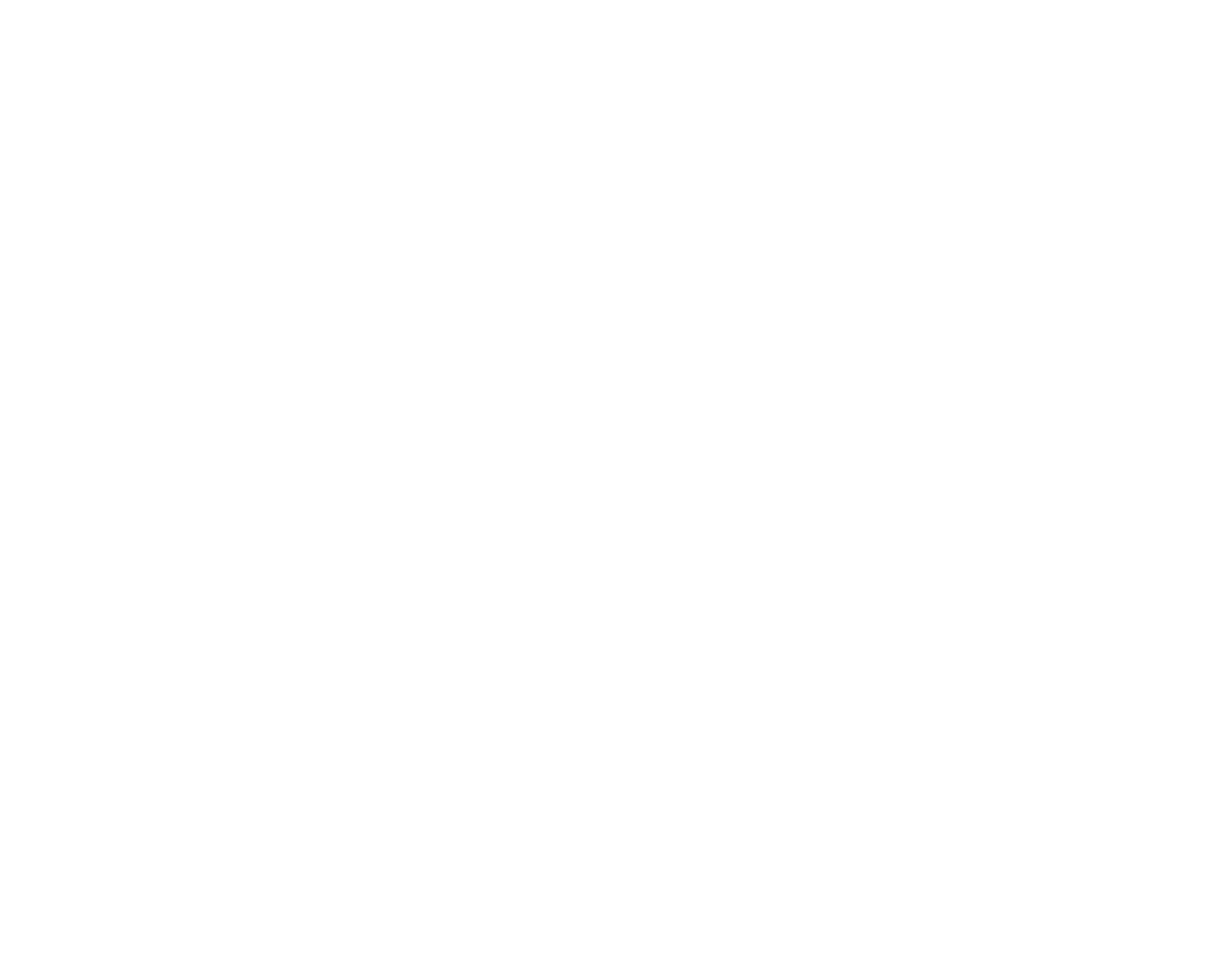
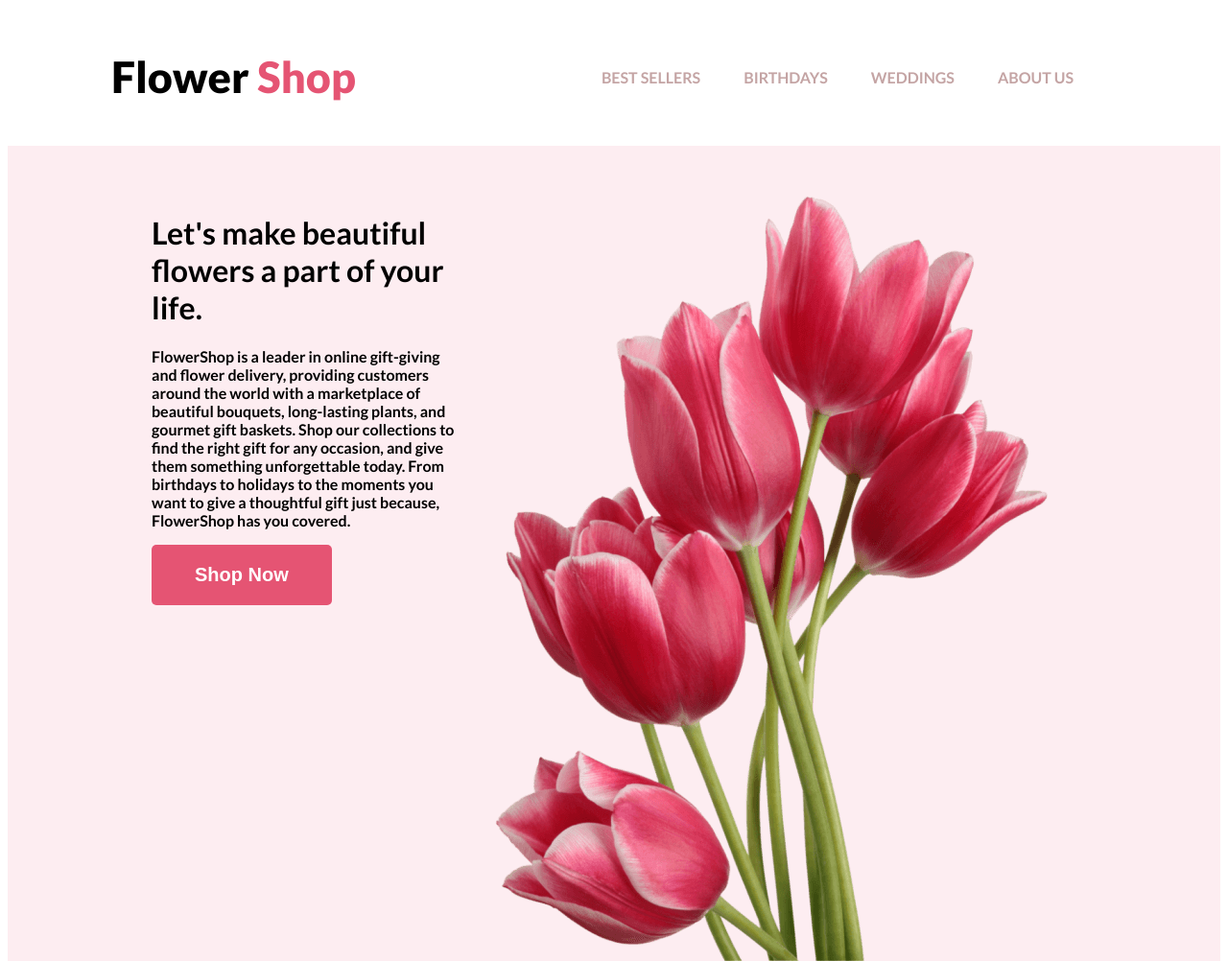
Before and after one commit to shaker09/onlineflowershop, a plain HTML site: page index.html in a window 1280 px wide. Shown: the top 1002 px of the page at 96% size. Before the commit the page ends 800 px from the top, so only its background shows below. Drawn offline with Linux system fonts and the light colour scheme.

Commit message:
nav added

```diff
--- a/index.html
+++ b/index.html
@@ -4,10 +4,32 @@
     <meta charset="UTF-8">
     <meta name="viewport" content="width=device-width, initial-scale=1.0">
     <title>Online Flower Shop</title>
+    <link rel="preconnect" href="https://fonts.googleapis.com">
+    <link rel="preconnect" href="https://fonts.gstatic.com" crossorigin>
+    <link href="https://fonts.googleapis.com/css2?family=Lato:ital,wght@0,700;0,900;1,400&display=swap" rel="stylesheet">
+
+
+    <link rel="stylesheet" href="styles/flowershop.css">
 </head>
 <body>
-    <head>
-
+    <head class="header">
+        <nav>
+            <h3 class="nav-title">Flower <span class="text-primary">Shop</span></h3>
+            <ul>
+                <li><a href="">BEST SELLERS</a></li>
+                <li><a href="">BIRTHDAYS</a></li>
+                <li><a href="">WEDDINGS</a></li>
+                <li><a href="">ABOUT US</a></li>
+            </ul>
+        </nav>
+        <div class="banner">
+            <div>
+                <h1 class="banner-title">Let's make beautiful flowers a part of your life.</h1>
+                <p>FlowerShop is a leader in online gift-giving and flower delivery, providing customers around the world with a marketplace of beautiful bouquets, long-lasting plants, and gourmet gift baskets. Shop our collections to find the right gift for any occasion, and give them something unforgettable today. From birthdays to holidays to the moments you want to give a thoughtful gift just because, FlowerShop has you covered.</p>
+                <button class="btn-primary">Shop Now</button>
+            </div>
+            <img class="banner-pic" src="Flower Asset/pngwing 10.png" alt="">
+        </div>
     </head>
     <main>
 
--- /dev/null
+++ b/styles/flowershop.css
@@ -0,0 +1,58 @@
+/* common shared styles */
+body{
+    font-family: 'Lato', sans-serif;
+    /* font-family: ; */
+}
+.text-primary{
+    color: #E55473;
+}
+/* nav related styles */
+nav {
+    display: flex;
+    justify-content: space-around;
+    align-items: center;
+}
+.nav-title{
+    color: black;
+    font-size: 45px;
+    font-weight: 800;
+}
+
+nav > ul{
+    display: flex;
+    align-items: center;
+}
+
+nav li{
+    list-style: none;
+    margin-right: 45px;
+}
+
+nav a{
+    text-decoration: none;
+    color: rgba(180, 139, 139, 0.788);
+}
+
+
+.btn-primary{
+    border-radius: 5px;
+    background: #E55473;
+    border: 0;
+    color: white;
+    font-size: 20px;
+    font-weight: 700;
+    padding: 20px 45px;
+}
+/* .header{
+    background: rgba(107, 8, 30, 0.1); */
+
+.banner{
+    background: rgba(229, 84, 115, 0.10);
+    display: flex;
+    padding: 50px 150px;
+}
+.banner .banner-pic{
+    width: 635px;
+    height: 800px;
+    /* flex-shrink: 0; */
+}
```
